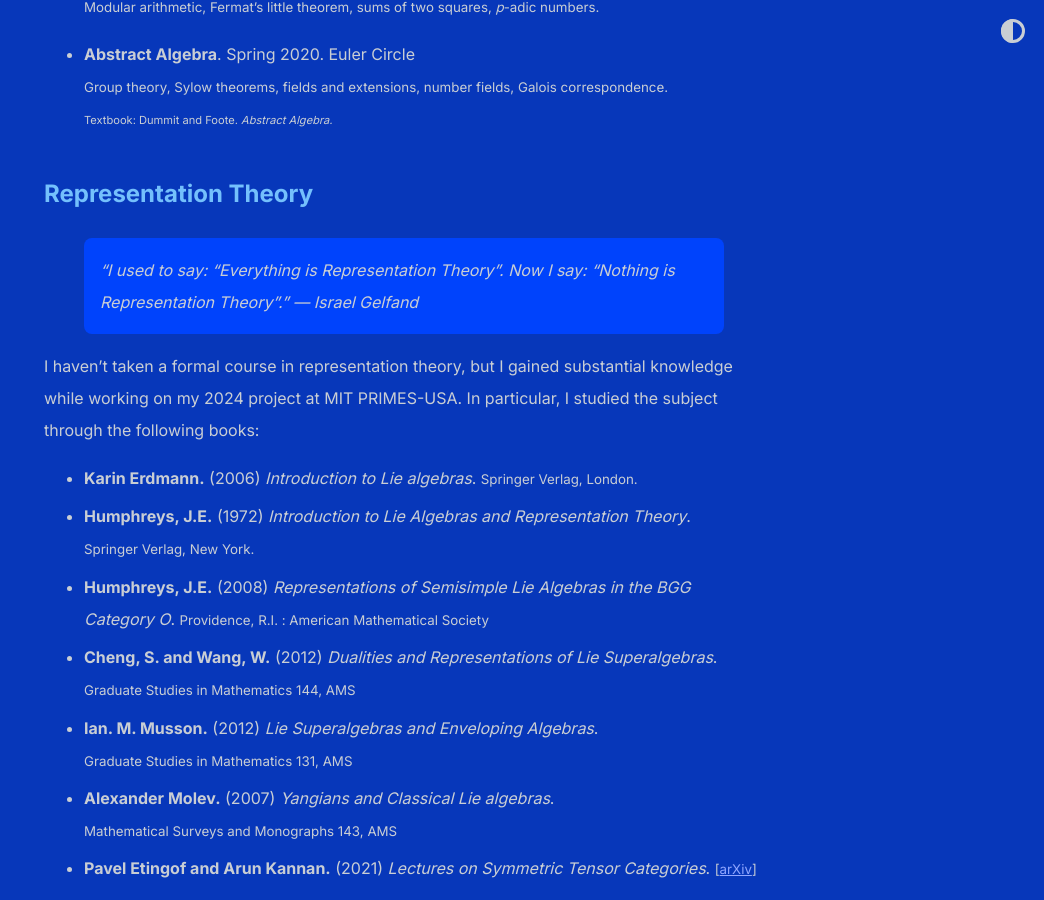
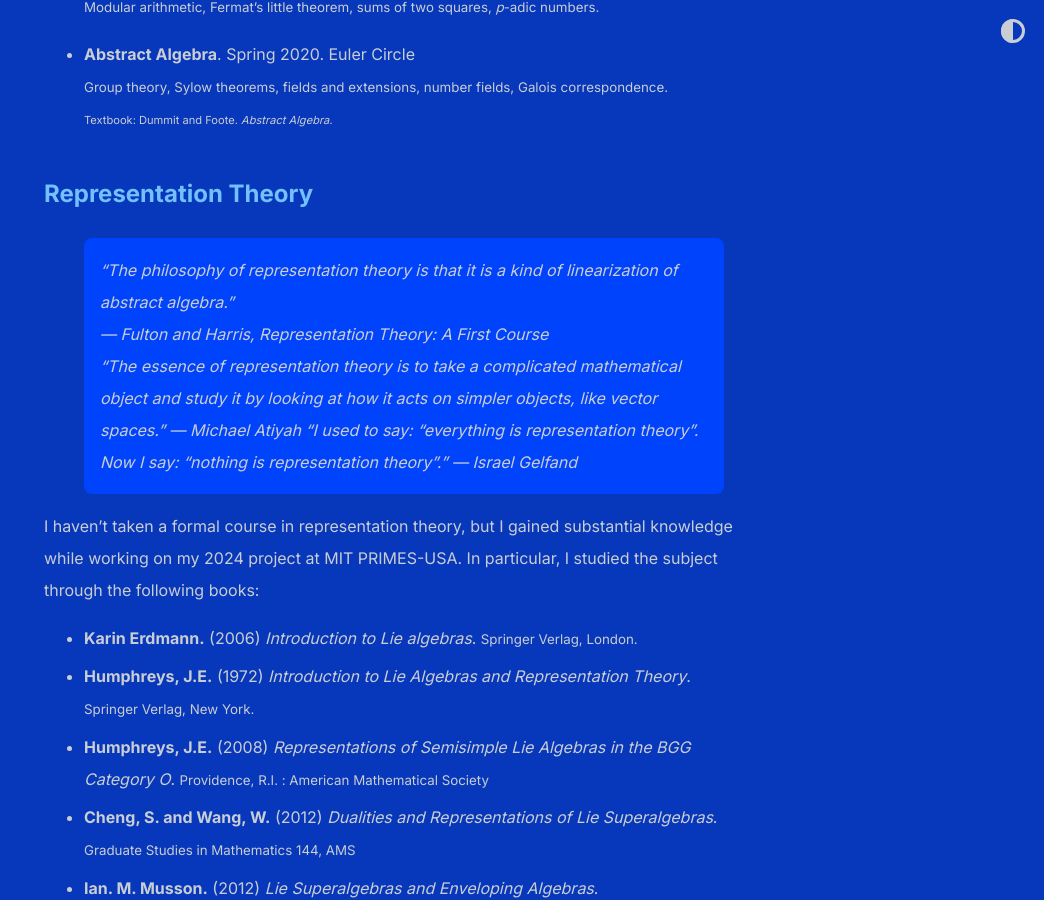
Before and after one commit to shihankanungo/shihankanungo.github.io, a Jekyll site: the page built from courses.md, in a window 1280 px wide and 900 px high, scrolled down 3268 px. Shown: the whole window, without its empty margins (236-1280 px from the left). Built offline with Jekyll 4.4.1, drawn with Linux system fonts in a browser that asks for light colours.

Commit message:
Update courses.md

```diff
--- a/courses.md
+++ b/courses.md
@@ -99,7 +99,9 @@
 
 ## Representation Theory
 
-> "I used to say: "Everything is Representation Theory". Now I say: "Nothing is Representation Theory"." --- Israel Gelfand
+> "The philosophy of representation theory is that it is a kind of linearization of abstract algebra." <br> --- Fulton and Harris, Representation Theory: A First Course <br>
+> "The essence of representation theory is to take a complicated mathematical object and study it by looking at how it acts on simpler objects, like vector spaces." --- Michael Atiyah
+> "I used to say: "everything is representation theory". Now I say: "nothing is representation theory"." --- Israel Gelfand
 
 I haven't taken a formal course in representation theory, but I gained substantial knowledge while working on my 2024 project at MIT PRIMES-USA. In particular, I studied the subject through the following books:
 
```
